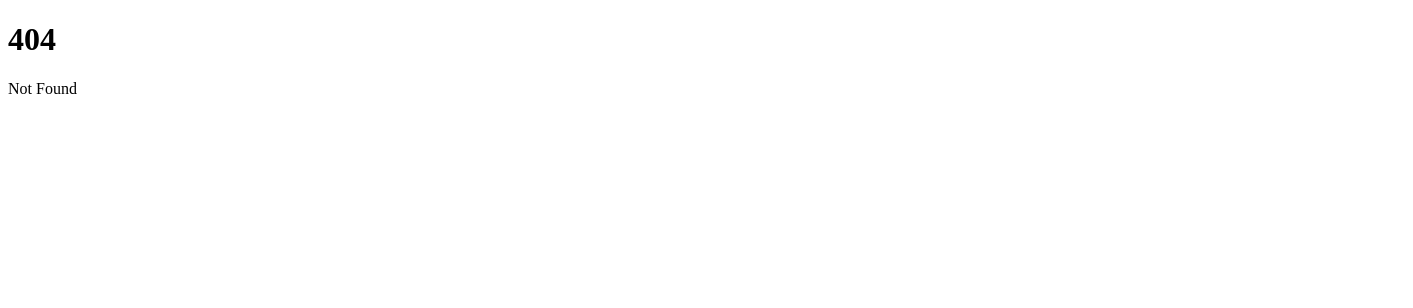
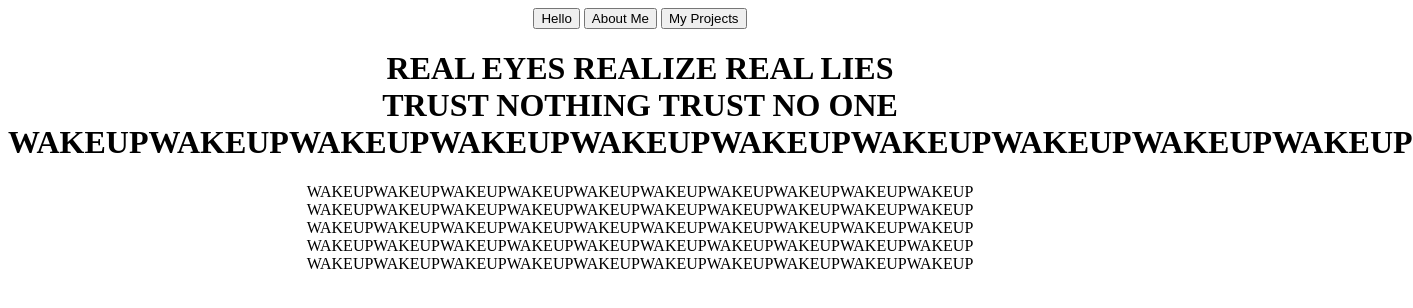
Before and after one commit to Basic-beep/BirdHouse, a SvelteKit app: page /see in a window 1280 px wide. Before the commit this address had no page. Shown: the top 308 px of the page, 1413 px wide, since content can reach past the window. Built offline with nearby package versions, Linux system fonts and the light colour scheme.

Commit message:
realeyes

```diff
--- /dev/null
+++ b/src/routes/+layout.svelte
@@ -0,0 +1,14 @@
+
+
+<script lang="ts">
+	let { children } = $props();
+</script>
+<div style="text-align: center;">
+  <nav>
+	<a href="/"><button>Hello</button></a>
+	<a href="/about"><button>About Me</button></a>
+    <a href="/Projects"><button>My Projects</button></a>
+  </nav>
+</div>
+
+{@render children()}
--- /dev/null
+++ b/src/routes/Projects/+page.svelte
@@ -0,0 +1,3 @@
+<div style="text-align: center;">
+    <h1>GenPass</h1>
+</div>
--- /dev/null
+++ b/src/routes/about/+page.svelte
@@ -0,0 +1,4 @@
+<div style="text-align: center;">
+    <p>I started back in spring of 2024 with some simple python programing, <br>
+    then fall of 24' I took a C++, WPF, and rpi class at my homeschool co-op</p>
+</div>
--- /dev/null
+++ b/src/routes/see/+page.svelte
@@ -0,0 +1,10 @@
+<div style="text-align: center;">
+  <h1>REAL EYES REALIZE REAL LIES <br>
+  TRUST NOTHING TRUST NO ONE <br>
+  WAKEUPWAKEUPWAKEUPWAKEUPWAKEUPWAKEUPWAKEUPWAKEUPWAKEUPWAKEUP</h1>
+  <p>WAKEUPWAKEUPWAKEUPWAKEUPWAKEUPWAKEUPWAKEUPWAKEUPWAKEUPWAKEUP<br>
+  WAKEUPWAKEUPWAKEUPWAKEUPWAKEUPWAKEUPWAKEUPWAKEUPWAKEUPWAKEUP<br>
+  WAKEUPWAKEUPWAKEUPWAKEUPWAKEUPWAKEUPWAKEUPWAKEUPWAKEUPWAKEUP<br>
+  WAKEUPWAKEUPWAKEUPWAKEUPWAKEUPWAKEUPWAKEUPWAKEUPWAKEUPWAKEUP<br>
+  WAKEUPWAKEUPWAKEUPWAKEUPWAKEUPWAKEUPWAKEUPWAKEUPWAKEUPWAKEUP<br></p>
+</div>
```
Also changed, not shown: src/routes/+page.svelte (+5 -4 lines), static/eyes.jpg (added).
